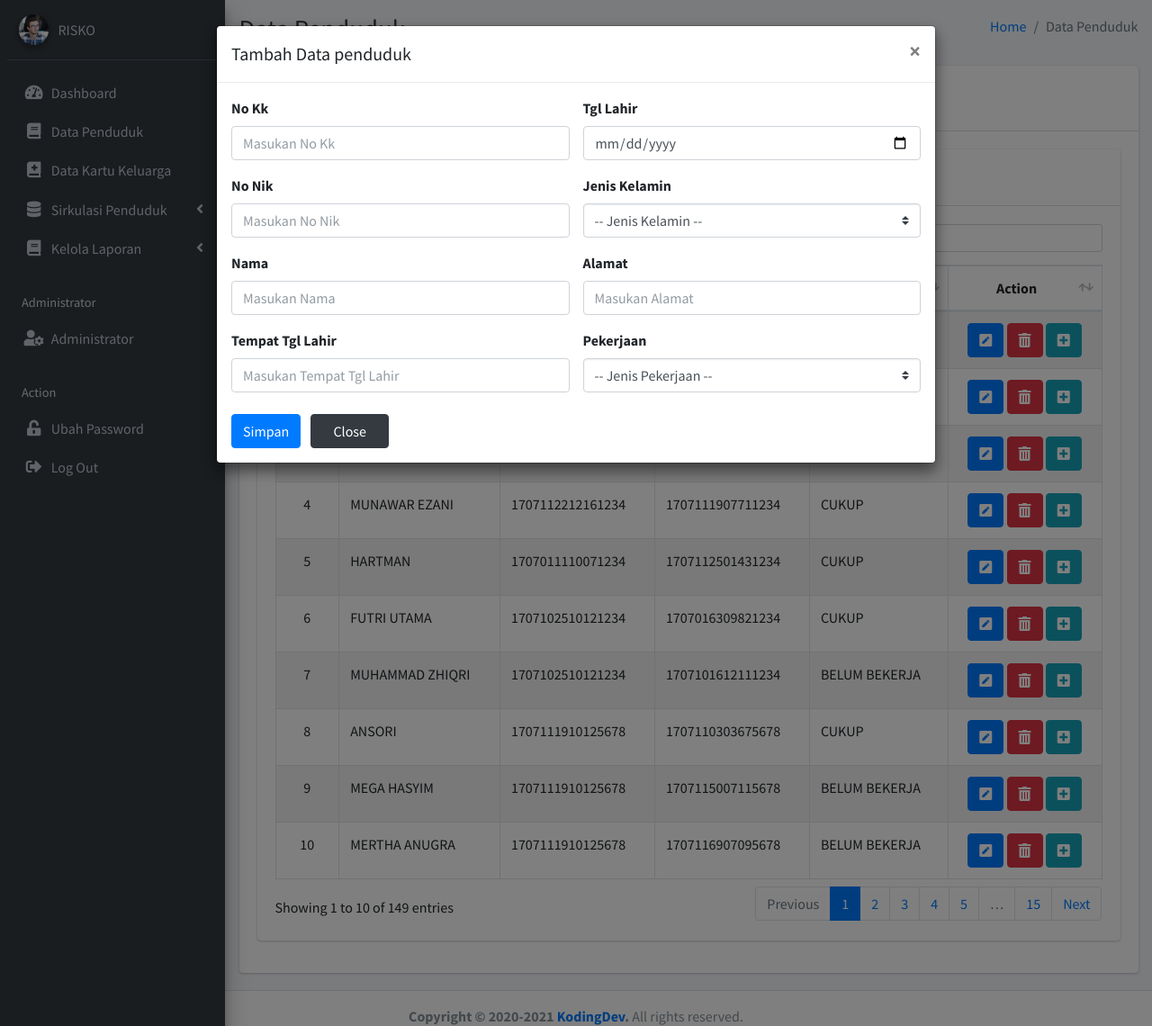
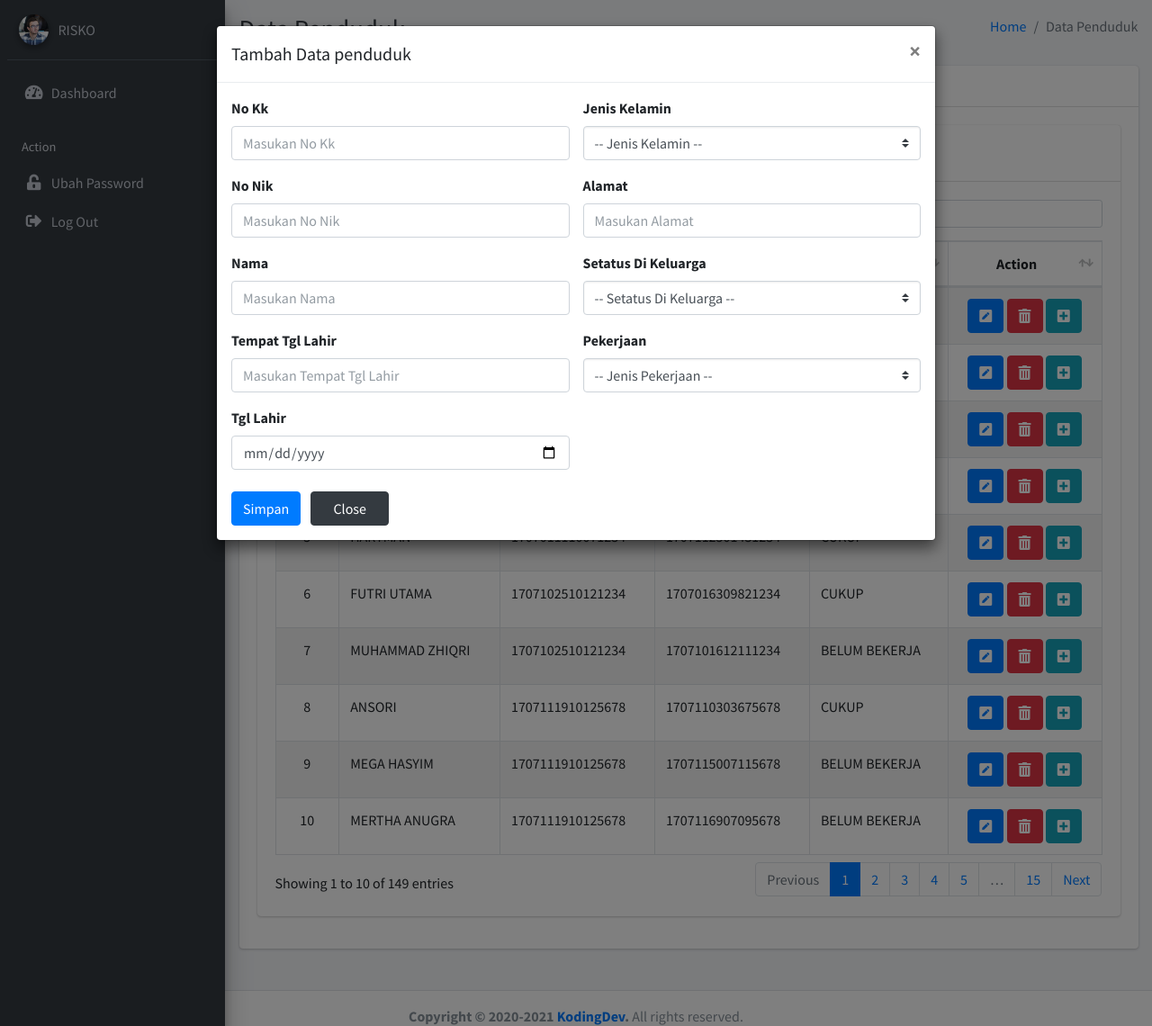
Before and after one commit to prayogayogi/App-Pdp-kab-lebong, a CodeIgniter app: page /pdp/index.php/datapendudukcontroller/index in a window 1280 px wide, after a click on "Tambah Data". Shown: the top 1140 px of the page at 90% size. Run offline with CodeIgniter, Linux system fonts and the light colour scheme; a user stored in the database is signed in; data comes from the database, SQL or seed files in the repository; some libraries are stand-ins or nearby versions.

Commit message:
add and update

```diff
--- a/application/models/PendudukModel.php
+++ b/application/models/PendudukModel.php
@@ -51,6 +51,8 @@ class PendudukModel extends CI_Model
 			'jenis_kelamin' => strtoupper($this->input->post('jenis_kelamin')),
 			'alamat' => strtoupper($this->input->post('alamat')),
 			'pekerjaan' => strtoupper($this->input->post('pekerjaan')),
+			'status_keluarga' => $this->input->post('status_keluarga'),
+			'status' => "HIDUP",
 			'tgl_masuk' => date('Y-m-d'),
 		];
 		$this->db->set($data);
@@ -65,7 +67,7 @@ class PendudukModel extends CI_Model
 			'tgl_lahir' => $this->input->post('tgl_lahir'),
 			'no_nik' => $this->input->post('no_nik'),
 			'no_kk' => $this->input->post('no_kk'),
-			'pekerjaan' => $this->input->post('pekerjaan')
+			'pekerjaan' => $this->input->post('pekerjaan'),
 		];
 		$this->db->where('id', $id);
 		$this->db->update('data_penduduk', $data);
--- a/application/models/UserAppModel.php
+++ b/application/models/UserAppModel.php
@@ -24,7 +24,7 @@ class UserAppModel extends CI_Model
 			'alamat' => strtoupper($this->input->post('alamat')),
 			'foto' => $files,
 			'roles' => $this->input->post('roles'),
-			'password' => password_hash(('admin'), PASSWORD_DEFAULT)
+			'password' => password_hash(('1234'), PASSWORD_DEFAULT)
 		];
 		$this->db->insert('userapp', $data);
 	}
--- a/application/views/includes/sidebar.php
+++ b/application/views/includes/sidebar.php
@@ -21,6 +21,7 @@
 		<!-- Sidebar Menu -->
 		<nav class="mt-2">
 			<ul class="nav nav-pills nav-sidebar flex-column" data-widget="treeview" role="menu" data-accordion="false">
+
 				<li class="nav-item has-treeview">
 					<a href="<?= base_url('DashboardController') ?>" class="nav-link  <?= (current_url() == base_url('DashboardController')) ? 'active' : '' ?>">
 						<i class="nav-icon fas fa-tachometer-alt"></i>
@@ -29,6 +30,8 @@
 						</p>
 					</a>
 				</li>
+
+				<?php if ($userLogin['roles'] == 1 || $userLogin['roles'] == 3) : ?>
 					<li class="nav-item has-treeview ">
 						<a href="<?= base_url('DataPendudukController') ?>" class="nav-link <?= (current_url() == base_url('DataPendudukController')) ? 'active' : '' ?>">
 							<i class="nav-icon fas fa-book"></i>
@@ -37,6 +40,7 @@
 							</p>
 						</a>
 					</li>
+
 					<li class="nav-item has-treeview">
 						<a href="<?= base_url('DataKkController') ?>" class="nav-link <?= (current_url() == base_url('DataKkController')) || (current_url() == base_url('DataKkController/ViewAnggotaKeluarga/'))  ? 'active' : '' ?>">
 							<i class="nav-icon fas fa-book-medical"></i>
@@ -45,6 +49,9 @@
 							</p>
 						</a>
 					</li>
+				<?php endif; ?>
+
+				<?php if ($userLogin['roles'] == 1 || $userLogin['roles'] == 3) : ?>
 					<li class="nav-item has-treeview <?= (current_url() == base_url('Sirkulasi/DataLahirController')) || (current_url() == base_url('Sirkulasi/DataMeninggalController')) || (current_url() == base_url('Sirkulasi/DataPendatangController')) || (current_url() == base_url('Sirkulasi/DataPindahController'))  ? 'menu-open ' : '' ?> ">
 						<a href="#" class="nav-link">
 							<i class="nav-icon fas fa-database"></i>
@@ -80,6 +87,9 @@
 							</li>
 						</ul>
 					</li>
+				<?php endif; ?>
+
+				<?php if ($userLogin['roles'] == 1 || $userLogin['roles'] == 2) : ?>
 					<li class="nav-item has-treeview <?= (current_url() == base_url('Laporan/LaporanController')) || (current_url() == base_url('Laporan/LaporanController/dataKk')) || (current_url() == base_url('Laporan/LaporanController/dataLahir')) || (current_url() == base_url('Laporan/LaporanController/dataMeningal')) || (current_url() == base_url('Laporan/LaporanController/dataPendatang')) || (current_url() == base_url('Laporan/LaporanController/dataPindah')) ? 'menu-open' : '' ?>">
 						<a href="#" class="nav-link">
 							<i class="nav-icon fas fa-book"></i>
@@ -95,38 +105,11 @@
 									<p>Laporan Penduduk</p>
 								</a>
 							</li>
-						<!-- <li class="nav-item">
-							<a href="<?= base_url('Laporan/LaporanController/dataKk') ?>" class="nav-link <?= (current_url() == base_url('Laporan/LaporanController/dataKk')) ? 'active' : '' ?>">
-								<i class="far fa-circle nav-icon"></i>
-								<p>Data Kartu Keluarga</p>
-							</a>
-						</li>
-						<li class="nav-item">
-							<a href="<?= base_url('Laporan/LaporanController/dataLahir') ?>" class="nav-link <?= (current_url() == base_url('Laporan/LaporanController/dataLahir')) ? 'active' : '' ?>">
-								<i class="far fa-circle nav-icon"></i>
-								<p>Data Lahir</p>
-							</a>
-						</li>
-						<li class="nav-item">
-							<a href="<?= base_url('Laporan/LaporanController/dataMeningal') ?>" class="nav-link <?= (current_url() == base_url('Laporan/LaporanController/dataMeningal')) ? 'active' : '' ?>">
-								<i class="far fa-circle nav-icon"></i>
-								<p>Data Meninggal</p>
-							</a>
-						</li>
-						<li class="nav-item">
-							<a href="<?= base_url('Laporan/LaporanController/dataPendatang') ?>" class="nav-link <?= (current_url() == base_url('Laporan/LaporanController/dataPendatang')) ? 'active' : '' ?>">
-								<i class="far fa-circle nav-icon"></i>
-								<p>Data Pendatang</p>
-							</a>
-						</li>
-						<li class="nav-item">
-							<a href="<?= base_url('Laporan/LaporanController/dataPindah') ?>" class="nav-link <?= (current_url() == base_url('Laporan/LaporanController/dataPindah')) ? 'active' : '' ?>">
-								<i class="far fa-circle nav-icon"></i>
-								<p>Data Pindah</p>
-							</a>
-						</li> -->
 						</ul>
 					</li>
+				<?php endif; ?>
+
+				<?php if ($userLogin['roles'] == 1) : ?>
 					<li class="nav-header">Administrator</li>
 					<li class="nav-item">
 						<a href="<?= base_url('AdministratorController') ?>" class="nav-link <?= (current_url() == base_url('AdministratorController')) ? 'active' : '' ?>">
@@ -136,22 +119,7 @@
 							</p>
 						</a>
 					</li>
-				<li class="nav-item" style="display: none;">
-					<a href=" <?= base_url('AdministratorController/camat') ?>" class="nav-link <?= (current_url() == base_url('AdministratorController/camat')) ? 'active' : '' ?>">
-						<i class=" nav-icon fas fa-users-cog"></i>
-						<p>
-							Camat
-						</p>
-					</a>
-				</li>
-				<li class="nav-item" style="display: none;">
-					<a href="<?= base_url('AdministratorController/petugas') ?>" class="nav-link">
-						<i class=" nav-icon fas fa-users-cog"></i>
-						<p>
-							Petugas
-						</p>
-					</a>
-				</li>
+				<?php endif; ?>
 
 				<li class="nav-header">Action</li>
 				<li class="nav-item">
@@ -162,6 +130,7 @@
 						</p>
 					</a>
 				</li>
+
 				<li class="nav-item">
 					<a href="<?= base_url('AuthController/logout') ?>" onclick="return confirm('Apakah Anda Inggin Keluar.??')" class="nav-link">
 						<i class="nav-icon fas fa-sign-out-alt"></i>
@@ -170,6 +139,7 @@
 						</p>
 					</a>
 				</li>
+
 			</ul>
 		</nav>
 	</div>
--- a/application/views/pages/dashboard/viewDataPenduduk.php
+++ b/application/views/pages/dashboard/viewDataPenduduk.php
@@ -22,9 +22,6 @@
 					<div class="card">
 						<div class="card-header">
 							<h3 class="card-title">Table Data Penduduk</h3>
-							<div class="status mt-5">
-								<?= $this->session->flashdata('status'); ?>
-							</div>
 						</div>
 						<div class="card-body">
 							<div class="row">
@@ -110,16 +107,16 @@
 										<label for="tempat_tgl">Tempat Tgl Lahir</label>
 										<input type="text" name="tempat_tgl" class="form-control" id="tempat_tgl" placeholder="Masukan Tempat Tgl Lahir">
 									</div>
-								</div>
-								<div class="col">
 									<div class="form-group">
 										<label for="tgl_lahir">Tgl Lahir</label>
 										<input type="date" name="tgl_lahir" class="form-control" id="tgl_lahir" placeholder="Masukan Tgl Lahir">
 									</div>
+								</div>
+								<div class="col">
 									<div class="form-group">
 										<label for="jenis_kelamin">Jenis Kelamin</label>
 										<select class="custom-select" name="jenis_kelamin" id="jenis_kelamin">
-											<option selected>-- Jenis Kelamin --</option>
+											<option>-- Jenis Kelamin --</option>
 											<option value="LAKI-LAKI">Laki-laki</option>
 											<option value="PEREMPUAN">Perempuan</option>
 										</select>
@@ -127,6 +124,15 @@
 									<div class="form-group">
 										<label for="alamat">Alamat</label>
 										<input type="text" name="alamat" class="form-control" id="alamat" placeholder="Masukan Alamat">
+									</div>
+									<div class="form-group">
+										<label for="status_keluarga">Setatus Di Keluarga</label>
+										<select class="custom-select" name="status_keluarga" id="status_keluarga">
+											<option>-- Setatus Di Keluarga --</option>
+											<option value="KEPALA KELUARGA">Kepala Keluarga</option>
+											<option value="IBU">Ibu</option>
+											<option value="ANAK">Anak</option>
+										</select>
 									</div>
 									<div class="form-group">
 										<label for="pekerjaan">Pekerjaan</label>
@@ -233,6 +239,8 @@
 						<dl class="row justify-content-center">
 							<dt class="col-sm-6">Nama</dt>
 							<dd class="col-sm-6">: <?= $data['nama']; ?></dd>
+							<dt class="col-sm-6">Staus Keluarga</dt>
+							<dd class="col-sm-6">: <?= $data['status_keluarga']; ?></dd>
 							<dt class="col-sm-6">Alamat</dt>
 							<dd class="col-sm-6">: <?= $data['alamat']; ?></dd>
 							<dt class="col-sm-6">Nama Desa</dt>
```
Also changed, not shown: application/views/pages/auth/viewAdmin.php (+9 -1 lines), assets/assetGambar/administrator/person_6.jpg (added), assets/assetGambar/administrator/person_8.jpg (added). Lines whose indentation alone changed are shown as unchanged.
